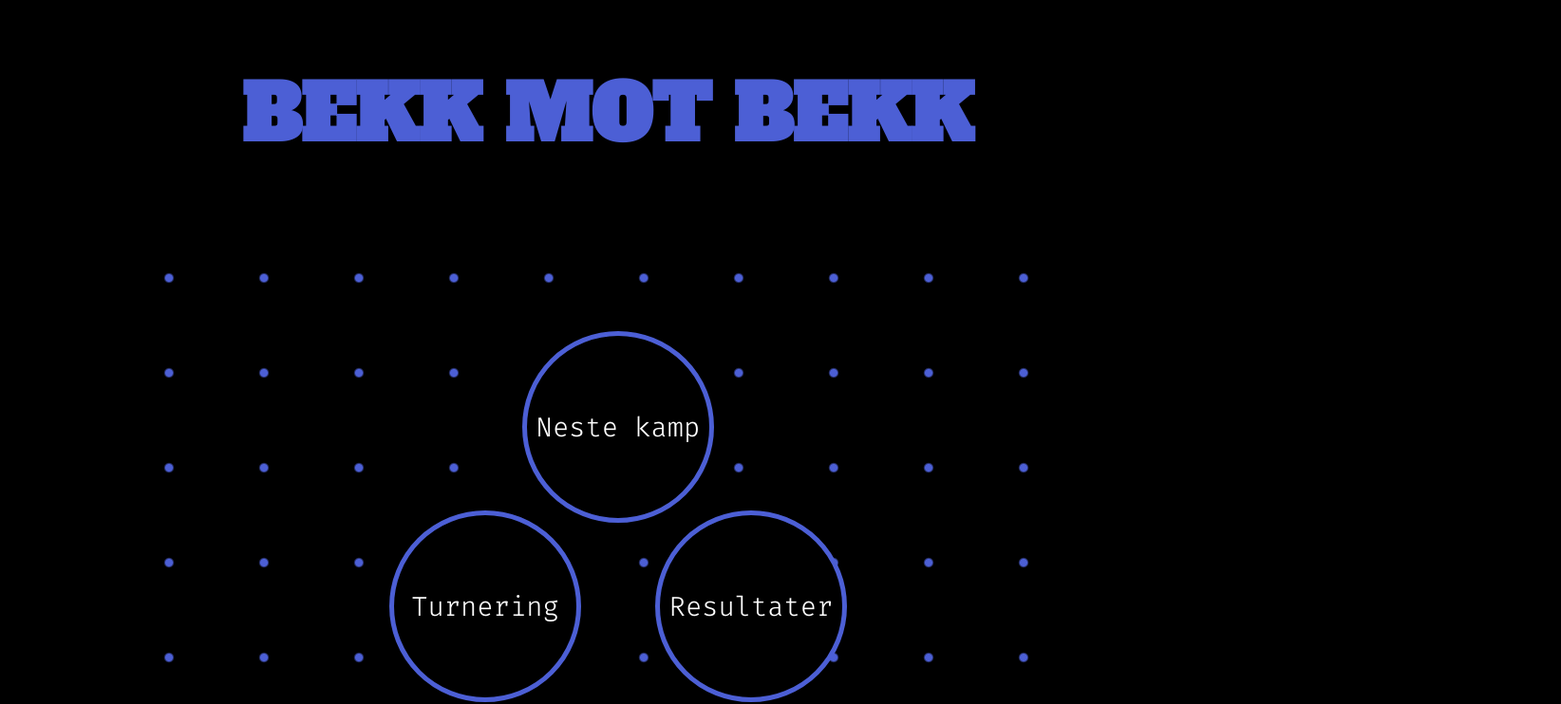
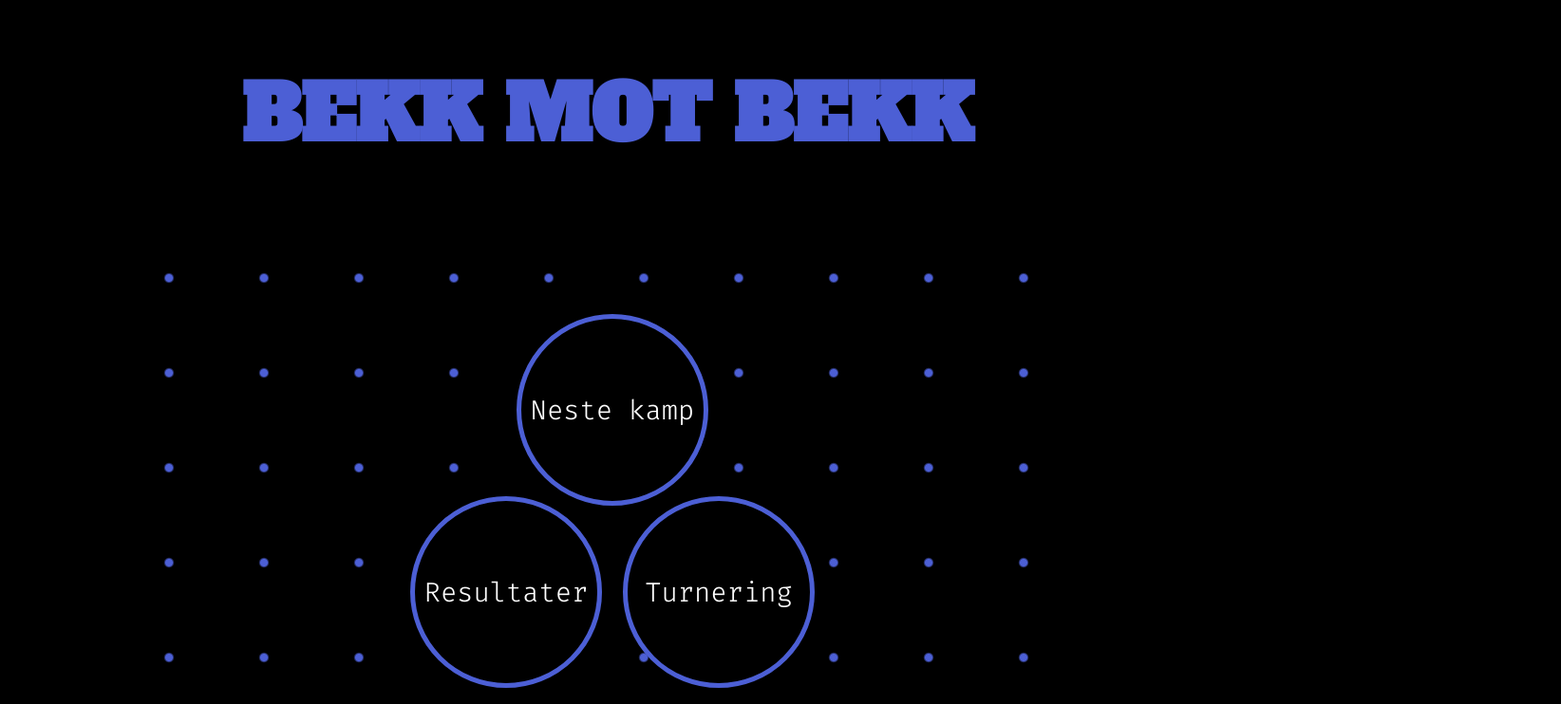
Before and after one commit to hegehaav/alle-mot-alle, a React (Create React App) app: page / in a window 1280 px wide. Shown: the top 742 px of the page at 95% size, 1644 px wide, since content can reach past the window. Built offline with nearby package versions, Linux system fonts and the light colour scheme.

Commit message:
Center petals

```diff
--- a/src/components/menu/Menu.jsx
+++ b/src/components/menu/Menu.jsx
@@ -1,19 +1,42 @@
 import React from 'react';
-import './menu.scss'
+import './menu.scss';
 
 const Menu = ({ scrollTo, featuredMatchRef, scoreboardRef, tournamentRef }) => (
-    <section className="menu">
+    <section className='menu'>
         <div className='title--container'>
             <h1 className='title'>BEKK MOT BEKK</h1>
         </div>
-        <div className="menu--container">
-            <div className="menu--flower">
-                <div onClick={() => scrollTo(featuredMatchRef)} className="menu--petal p1"><span><p>Neste kamp</p></span></div>
-                <div onClick={() => scrollTo(scoreboardRef)} className="menu--petal p3"><span><p>Resultater</p></span></div>
-                <div onClick={() => scrollTo(tournamentRef)} className="menu--petal p5"><span><p>Turnering</p></span></div>
+        <div className='menu--container'>
+            <div className='menu-flower--container'>
+                <div className='menu--flower'>
+                    <div
+                        onClick={() => scrollTo(featuredMatchRef)}
+                        className='menu--petal p1'
+                    >
+                        <span>
+                            <p>Neste kamp</p>
+                        </span>
+                    </div>
+                    <div
+                        onClick={() => scrollTo(scoreboardRef)}
+                        className='menu--petal p3'
+                    >
+                        <span>
+                            <p>Resultater</p>
+                        </span>
+                    </div>
+                    <div
+                        onClick={() => scrollTo(tournamentRef)}
+                        className='menu--petal p5'
+                    >
+                        <span>
+                            <p>Turnering</p>
+                        </span>
+                    </div>
+                </div>
             </div>
         </div>
     </section>
-)
+);
 
 export default Menu;
--- a/src/components/menu/menu.scss
+++ b/src/components/menu/menu.scss
@@ -1,12 +1,13 @@
-@import "../../utils/variables.scss";
+@import '../../utils/variables.scss';
 
+$petal-size: 12rem;
 $font-size: 3rem;
-.menu{
+.menu {
     margin-bottom: 10vh;
     height: 100vh;
 }
 
-.menu--container{
+.menu--container {
     font-family: 'Fira Code', monospace;
 }
 
@@ -24,7 +25,7 @@ $font-size: 3rem;
 }
 
 @media screen and (max-width: 600px) {
-    .menu--flower{
+    .menu--flower {
         display: flex;
         flex-direction: column;
         justify-content: space-evenly;
@@ -32,16 +33,21 @@ $font-size: 3rem;
         text-align: center;
         font-size: $font-size;
         height: 50vh;
-
     }
 
-    .menu--petal{
+    .menu--petal {
         p {
             cursor: pointer;
             position: relative;
             display: inline-block;
             font-size: 3rem;
-            background: linear-gradient(to bottom, $secondary-color, $secondary-color 60%, $primary-color 60%, $primary-color 100%);
+            background: linear-gradient(
+                to bottom,
+                $secondary-color,
+                $secondary-color 60%,
+                $primary-color 60%,
+                $primary-color 100%
+            );
             background-clip: text;
             -webkit-background-clip: text;
             color: transparent;
@@ -54,7 +60,7 @@ $font-size: 3rem;
         }
 
         span:before {
-            content: "";
+            content: '';
             position: absolute;
             left: 0;
             right: 0;
@@ -69,14 +75,13 @@ $font-size: 3rem;
         }
 
         span:hover:before {
-            transform: translateY(10px)
+            transform: translateY(10px);
         }
     }
 }
 
 @media screen and (min-width: 601px) {
-    .menu--container{
-
+    .menu--container {
         background-image: radial-gradient($secondary-color 5%, transparent 8%);
         background-position: 0 0, 50px 50px;
         background-size: 100px 100px;
@@ -90,7 +95,6 @@ $font-size: 3rem;
         display: flex;
         justify-content: center;
         align-items: center;
-
     }
 
     .menu--title {
@@ -101,8 +105,12 @@ $font-size: 3rem;
         left: 44.5%;
     }
 
+    .menu-flower--container {
+        position: relative;
+        animation: spin 90s linear infinite;
+    }
+
     .menu--flower {
-        animation: spin 90s linear infinite;
         position: absolute;
         -webkit-box-pack: center;
 
@@ -113,15 +121,14 @@ $font-size: 3rem;
         min-width: 1000px;
     }
 
-
     .menu--petal {
         position: absolute;
         font-size: 1.8rem;
         border-radius: 50;
         border-radius: 50%;
         border: 5px solid $secondary-color;
-        width: 12rem;
-        height: 12rem;
+        width: $petal-size;
+        height: $petal-size;
         display: flex;
         justify-content: center;
         align-items: center;
@@ -129,42 +136,39 @@ $font-size: 3rem;
 
         animation: counter-spin 90s linear infinite;
 
-        &:hover{
+        &:hover {
             background-color: $secondary-color;
         }
     }
 
-    .p1{
-        top: 16%;
-        left:41%
+    .p1 {
+        top: -$petal-size;
+        left: -$petal-size/2;
     }
 
-    .p2{
+    .p2 {
         top: 24%;
         left: 55%;
     }
 
-    .p3{
-        top: 53%;
-        left:55%
+    .p3 {
+        left: -$petal-size - 1rem;
     }
 
-    .p4{
+    .p4 {
         top: 67%;
-        left: 41%
+        left: 41%;
     }
 
-    .p5{
-        top: 53%;
+    .p5 {
+        left: 1rem;
+    }
+
+    .p6 {
+        top: 24%;
         left: 27%;
     }
-
-    .p6{
-        top: 24%;
-        left:27%
 }
-}
-
 
 @keyframes spin {
     100% {
```
Lines whose indentation alone changed are shown as unchanged.
